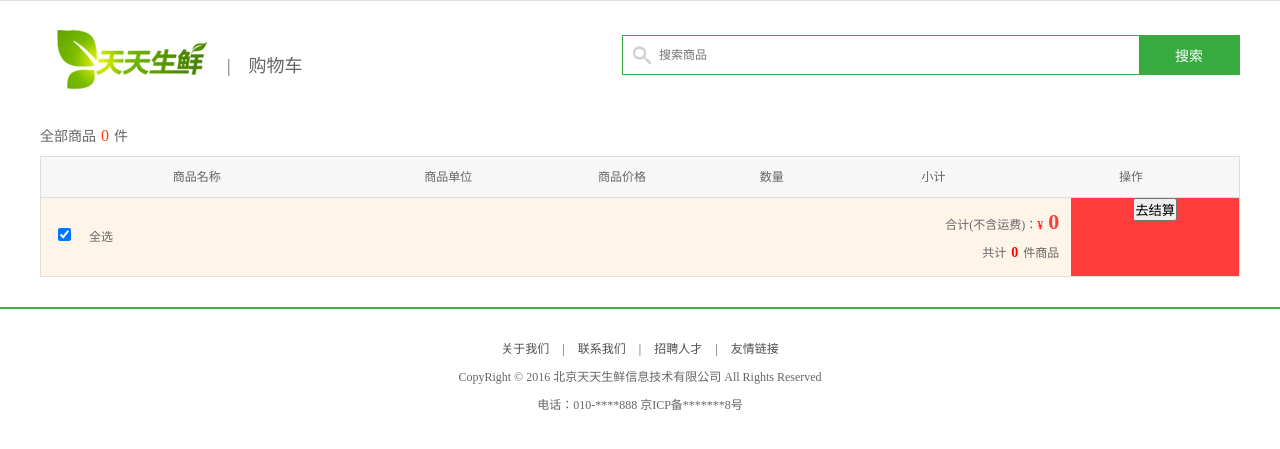
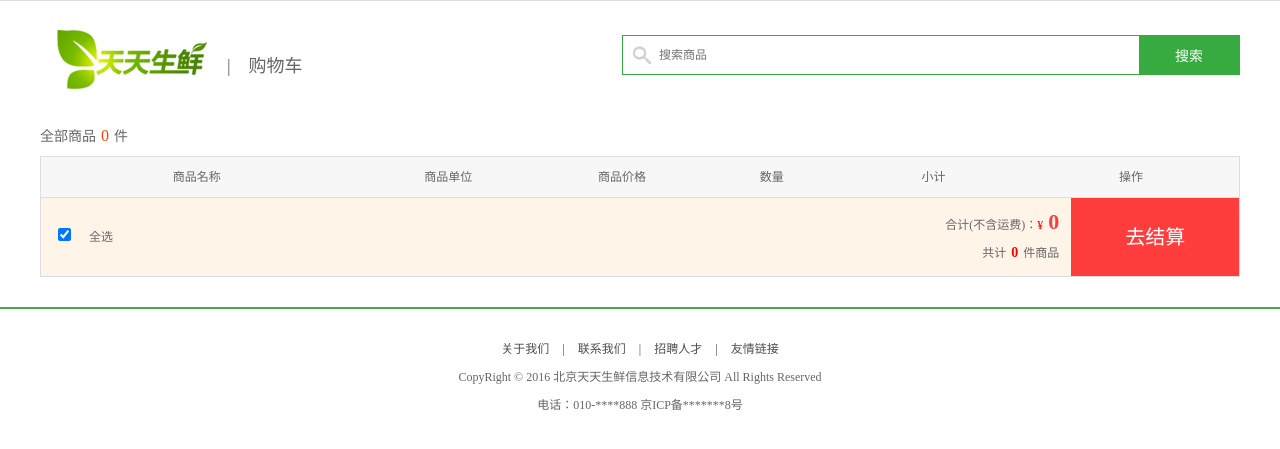
Before and after one commit to Samurai-XHe/dailyfresh, a Django app: page /cart/ in a window 1280 px wide. Shown: the part 29-478 px from the top of the page. Run offline with Django 3.2, Linux system fonts and the light colour scheme; the visitor is signed in with stand-in values (Sample User, id 1); data that the repository does not hold is empty; parts of the project's set-up code (start-up, migrations or seed data) failed here and were passed over.

Commit message:
修改部分bug

```diff
--- a/apps/order/views.py
+++ b/apps/order/views.py
@@ -277,7 +277,6 @@ class CheckPayView(View):
             )
         except OrderInfo.DoesNotExist:
             return JsonResponse({'res': 2, 'errmsg': '订单错误'})
-
         # 业务处理:使用python sdk调用支付宝的支付接口
         # 初始化
         alipay = AliPay(
--- a/apps/user/views.py
+++ b/apps/user/views.py
@@ -6,7 +6,6 @@ from django.conf import settings
 from django.contrib.auth import authenticate, login, logout
 from django.http import HttpResponse
 from django.core.paginator import Paginator
-
 
 from .models import User, Address
 from order.models import OrderInfo, OrderGoods
@@ -146,7 +145,7 @@ class UserInfoView(LoginRequiredMixin, View):
     """
     def get(self, request):
         user = request.user
-        address = Address.objects.get_default_address(user=request.user)
+        address = Address.objects.get_default_address(user=user)
         # 从redis获取最近5条浏览记录
         con = get_redis_connection('default')
         history_key = 'history_%d' % user.id  # 利用用户id获取key值
--- a/celery_tasks/tasks.py
+++ b/celery_tasks/tasks.py
@@ -16,7 +16,7 @@ app = Celery('celery_tasks.tasks', broker='redis://:test123456@192.168.204.129:6
 @app.task
 def send_register_active_email(to_email, username, token):
     subject = '天天生鲜欢迎信息'
-    message = ''
+    message = 'lalala'
     sender = settings.EMAIL_HOST_USER
     receiver = [to_email]
     html_message = "<h1>%s,欢迎您请点击以下链接完成注册</h1><a href='%s'>%s</a>" % (username, token, token)
--- a/static/css/main.css
+++ b/static/css/main.css
@@ -640,3 +640,18 @@ html,body{height:100%}
 .stress{
 	color:#ff8800;
 }
+
+p.login_error {
+	color: red;
+}
+
+.cart_submit {
+	cursor: pointer;
+	height:100%;
+	width: 100%;
+	background-color:#ff3d3d;
+	text-align:center;
+	color:#fff;
+	border: 0;
+	font: normal 20px/78px '微软雅黑';
+}
--- a/templates/cart.html
+++ b/templates/cart.html
@@ -35,7 +35,7 @@
 		<li class="col01"><input type="checkbox" name="" checked=""></li>
 		<li class="col02">全选</li>
 		<li class="col03">合计(不含运费)：<span>¥</span><em>{{ total_price }}</em><br>共计<b>{{ total_count }}</b>件商品</li>
-		<li class="col04"><a><input type="submit" value="去结算"></a></li>
+		<li class="col04"><input class="cart_submit" type="submit" value="去结算"></li>
         {% csrf_token %}
 	</ul>
     </form>
@@ -247,7 +247,7 @@
         // 发起ajax post请求， 访问/cart/delete, 传递参数:sku_id
         $.post("{% url 'cart:delete' %}", params, function (data) {
             if (data.res == 3){
-                // 删除成功，异常页面上商品所在的ul元素
+                // 删除成功，移除页面上商品所在的ul元素
                 sku_ul.remove();
                 // 获取sku_ul中商品的选中状态
                 is_checked = sku_ul.find(':checkbox').prop('checked');
--- a/templates/login.html
+++ b/templates/login.html
@@ -26,6 +26,7 @@
 						<input type="password" name="pwd" class="pass_input" placeholder="请输入密码">
 						<div class="pwd_error">输入错误</div>
 						<div class="more_input clearfix">
+                            <p class="login_error">{{ errmsg }}</p>
 							<input type="checkbox" name="remember" {{ checked }}>
 							<label>记住用户名</label>
 							<a href="#">忘记密码</a>
@@ -36,5 +37,5 @@
 			</div>
 		</div>
 	</div>
-    {{ errmsg }}
+
 {% endblock body %}
--- a/templates/order_comment.html
+++ b/templates/order_comment.html
@@ -8,7 +8,7 @@
                 <ul class="order_list_th w978 clearfix">
 					<li class="col01">{{order.create_time}}</li>
 					<li class="col02">订单号：{{order.order_id}}</li>
-					<li class="col02 stress">{{order.status_name}}</li>
+					<li class="col02 stress">{{order.get_order_status_display}}</li>
 				</ul>
             <form method="post">
                 {% csrf_token %}
--- a/templates/place_order.html
+++ b/templates/place_order.html
@@ -13,7 +13,7 @@
                 {{ addr.addr }} （{{ addr.receiver }} 收） {{ addr.phone}}</dd>
             {% endfor %}
 		</dl>
-		<a href="user_center_site.html" class="edit_site">编辑收货地址</a>
+		<a href="{% url 'user:address' %}" class="edit_site">编辑收货地址</a>
 
 	</div>
 
@@ -25,7 +25,7 @@
 			<input type="radio" name="pay_style" value="2">
 			<label class="weixin">微信支付</label>
 			<input type="radio" name="pay_style" value="3">
-			<label class="zhifubao"></label>
+			<label class="zhifubao">支付宝</label>
 			<input type="radio" name="pay_style" value="4">
 			<label class="bank">银行卡支付</label>
 		</div>
--- a/templates/user_center_order.html
+++ b/templates/user_center_order.html
@@ -8,6 +8,7 @@
 				<ul class="order_list_th w978 clearfix">
 					<li class="col01">{{ order.create_time }}</li>
 					<li class="col02">订单号：{{ order.order_id }}</li>
+                    #
 					<li class="col02">支付方式：{{ order.get_pay_method_display }}</li>
 				</ul>
 
```
Also changed, not shown: apps/order/models.py (+8 -8 lines), apps/user/admin.py (+7 -0 lines).
